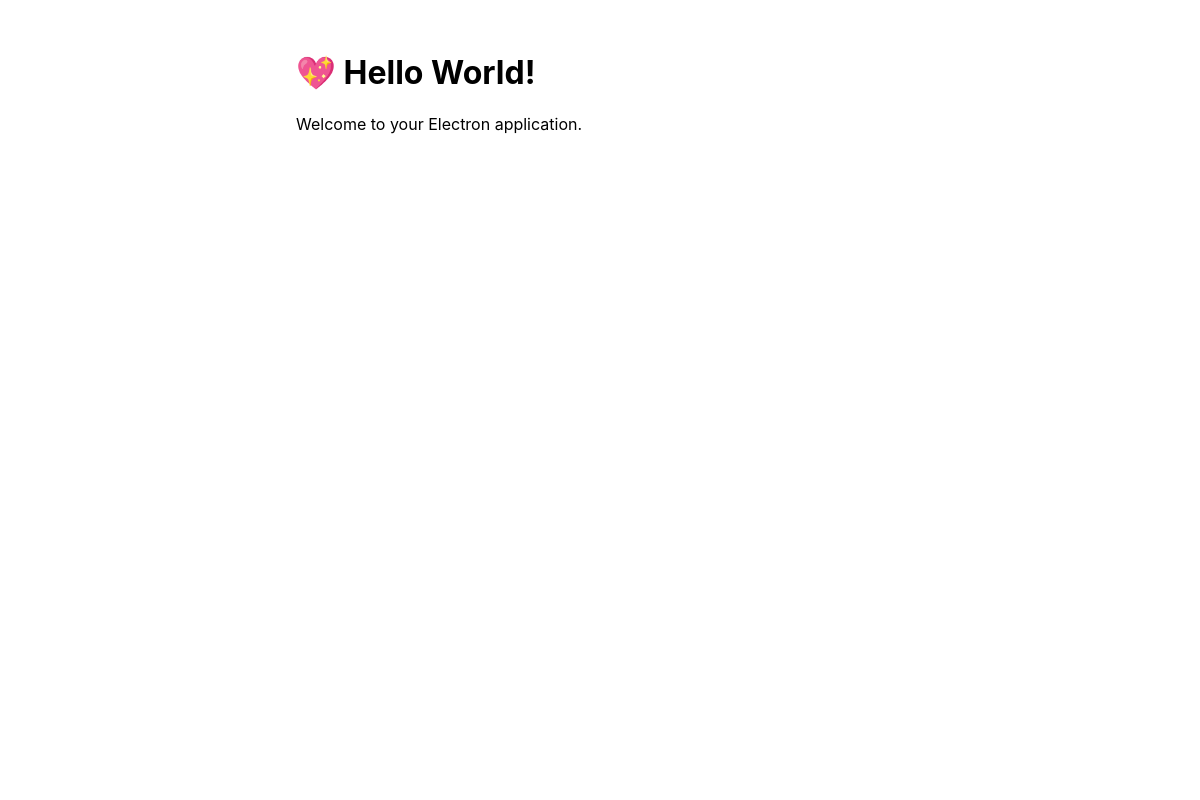
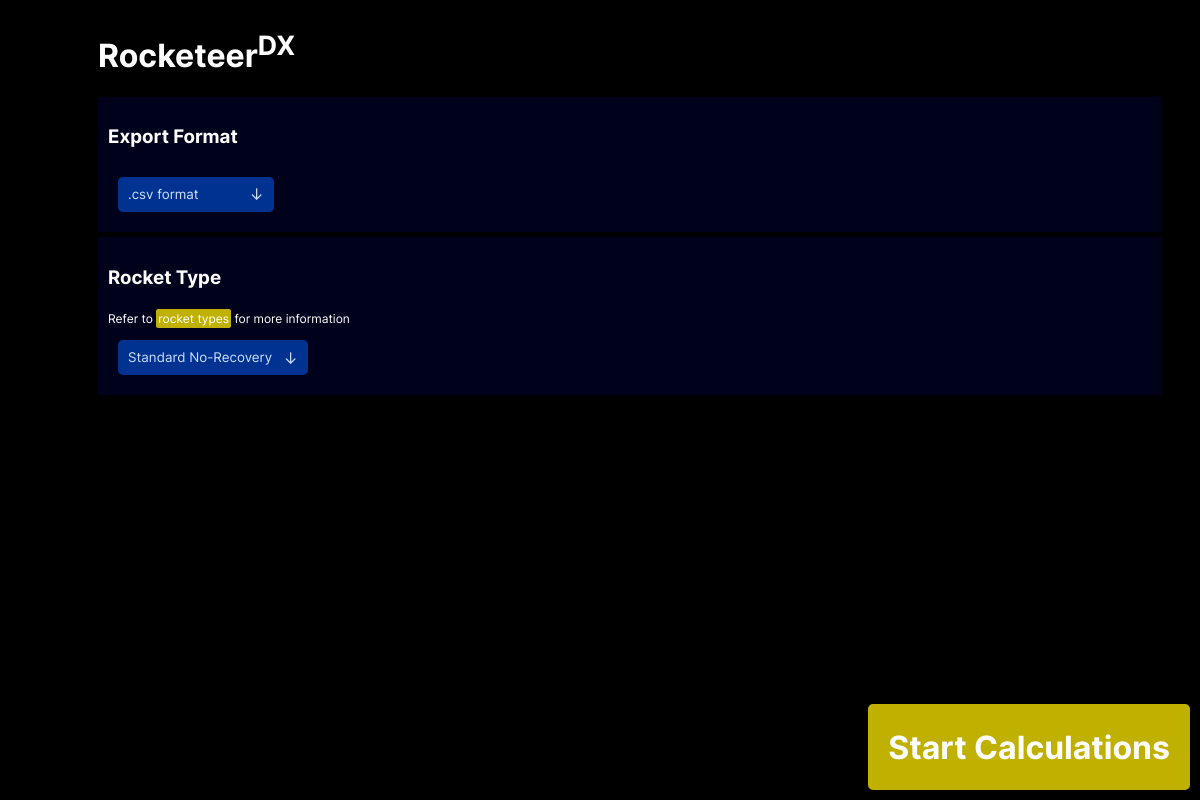
Before and after one commit to cocoazawa/rocketeer, an Electron app: page src/index.html in a window 1200 px wide. Drawn offline with Linux system fonts and the light colour scheme.

Commit message:
add better UI

```diff
--- a/forge.config.js
+++ b/forge.config.js
@@ -19,7 +19,7 @@
     {
       name: '@electron-forge/maker-rpm',
       config: {},
-    },
+    }
   ],
   plugins: [
     {
--- a/package.json
+++ b/package.json
@@ -1,6 +1,6 @@
 {
-  "name": "rocketeerb",
-  "productName": "rocketeerb",
+  "name": "rocketeerdx",
+  "productName": "rocketeerDX",
   "version": "1.0.0",
   "description": "My Electron application description",
   "main": "src/index.js",
@@ -18,6 +18,7 @@
   },
   "license": "MIT",
   "dependencies": {
+    "@electron-forge/maker-dmg": "^7.2.0",
     "electron-squirrel-startup": "^1.0.0"
   },
   "devDependencies": {
--- a/src/index.css
+++ b/src/index.css
@@ -1,7 +1,160 @@
-body {
-  font-family: -apple-system, BlinkMacSystemFont, 'Segoe UI', Roboto, Helvetica,
-    Arial, sans-serif;
-  margin: auto;
-  max-width: 38rem;
-  padding: 2rem;
+@font-face {
+    font-family: 'Inter';
+    src: url('assets/inter-webfont.ttf');
 }
+
+@keyframes appear {
+    0% {
+        opacity: 0;
+        background-color: black;
+    }
+    100% {
+        opacity: 100;
+    }
+}
+
+* {
+    font-family: "Inter";
+    color: #ffffff;
+}
+
+h1 {
+    font-family: "Inter";
+    font-weight: 700;
+    color: #ffffff;
+}
+
+p {
+    font-size: 12px;
+    margin: 0;
+    margin-top: 2px;
+    margin-bottom: 2px;
+}
+
+html {
+    all: unset;
+    display: flex;
+    flex-direction: column;
+
+    max-width: 90vw;
+    margin-left: 7.5vw;
+
+    background-color: black;
+
+    animation-name: appear;
+    animation-duration: 2s;
+    animation-timing-function: ease-in-out;
+    animation-delay: 0s;
+    animation-fill-mode: forwards;
+    animation-play-state: running;
+}
+
+form {
+    all: unset;
+}
+
+.sectioner {
+    display: flex;
+    flex-direction: column;
+
+    background-color: #000ea42c;
+
+    margin-top: 5px;
+    padding: 10px;
+}
+
+.dropDown {
+    position: relative;
+    height: fit-content;
+    width: max-content;
+    display: flex;
+    flex-direction: row;
+}
+
+.dropDown select {
+    appearance: none;
+    width: 100%;
+    height: 100%;
+
+    display: flex;
+    font-family: "Inter";
+    font-weight: 400;
+    color: #cedfff;
+
+    margin: 0;
+    margin-top: 10px;
+    margin-bottom: 10px;
+    margin-left: 10px;
+    margin-right: auto;
+    padding-top: 10px;
+    padding-bottom: 10px;
+    padding-left: 10px;
+
+    background-color: #003391;
+    background-image: #003391;
+    appearance: none;
+    border-radius: 5px 0px 0px 5px;
+    border: none;
+    align-items: center;
+    justify-content: center;
+}
+
+.dropDown::after {
+    content: "↓";
+    border-radius: 0px 5px 5px 0px;
+    color: #cedfff;
+
+    margin: 0;
+    margin-left: none;
+    margin-top: 10px;
+    margin-bottom: 10px;
+    padding-left: 10px;
+    padding-right: 10px;
+    background-color: #003391;
+
+    display: flex;
+    align-self: stretch;
+    align-content: center;
+    justify-content: center;
+    justify-items: center;
+    align-items: center;
+}
+
+.linkedDocs {
+    display: flex;
+    flex-direction: row;
+
+    align-items: center;
+}
+
+.linkedDocsButton {
+    padding-left: 2px;
+    padding-right: 2px;
+    padding-top: 2px;
+    padding-bottom: 2px;
+
+    width: fit-content;
+    height: fit-content;
+
+    background-color: #c0b000;
+    border-radius: 2px;
+}
+
+.startCalculationsButton {
+    all: unset;
+    position: absolute;
+
+    right: 10px;
+    bottom: 10px;
+
+    padding-left: 20px;
+    padding-right: 20px;
+    padding-top: 2px;
+    padding-bottom: 2px;
+
+    width: fit-content;
+    height: fit-content;
+
+    background-color: #c0b000;
+    border-radius: 5px;
+}
--- a/src/index.html
+++ b/src/index.html
@@ -1,12 +1,37 @@
 <!DOCTYPE html>
 <html>
-  <head>
+<head>
     <meta charset="UTF-8" />
-    <title>Hello World!</title>
+    <title>Rocketeer DX (Developer Experimental)</title>
     <link rel="stylesheet" href="index.css" />
-  </head>
-  <body>
-    <h1>💖 Hello World!</h1>
-    <p>Welcome to your Electron application.</p>
-  </body>
+</head>
+<body>
+
+    <h1>Rocketeer<sup>DX</sup></h1>
+
+    <form>
+        <div class="sectioner">
+            <h3>Export Format</h3>
+            <div class="dropDown">
+            <select>
+                <option>.csv format</option>
+                <option>.json array format</option>
+            </select>
+            </div>
+        </div>
+        <div class="sectioner">
+            <h3>Rocket Type</h3>
+            <div class="linkedDocs"><p>Refer to&nbsp;</p><p class="linkedDocsButton">rocket types</p><p>&nbsp;for more information</p></div>
+            <div class="dropDown">
+            <select>
+                <option>Standard No-Recovery</option>
+                <option>Standard Recovery</option>
+            </select>
+            </div>
+        </div>
+
+        <button class="startCalculationsButton"><h1>Start Calculations</h1></button>
+    </form>
+
+</body>
 </html>
```
Also changed, not shown: src/index.js (+5 -3 lines), src/assets/inter-webfont.ttf (added), src/assets/meslo-webfont.woff (added), src/assets/meslo-webfont.woff2 (added), src/assets/rocket.svg (added), src/u2.js (added), 4 other files.
